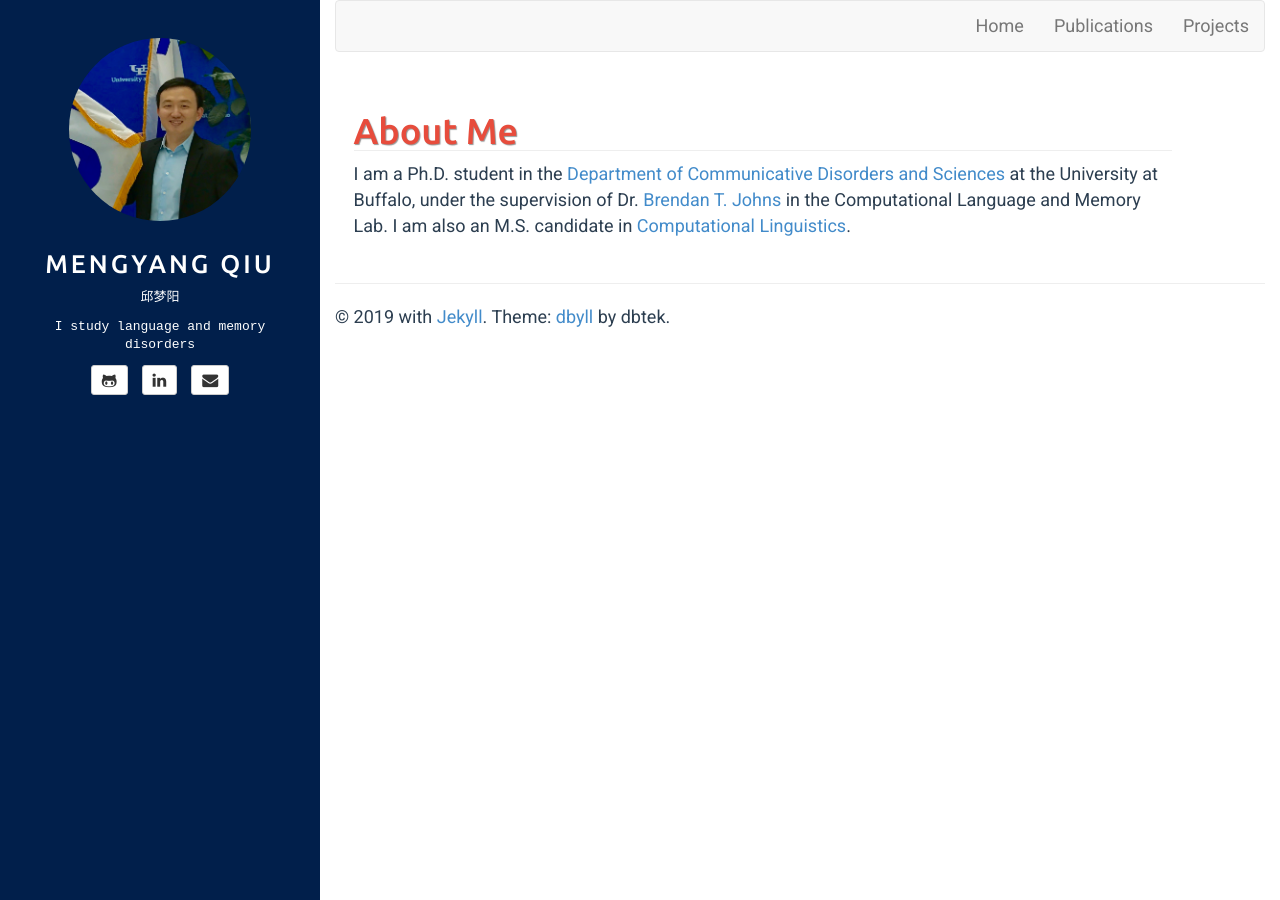
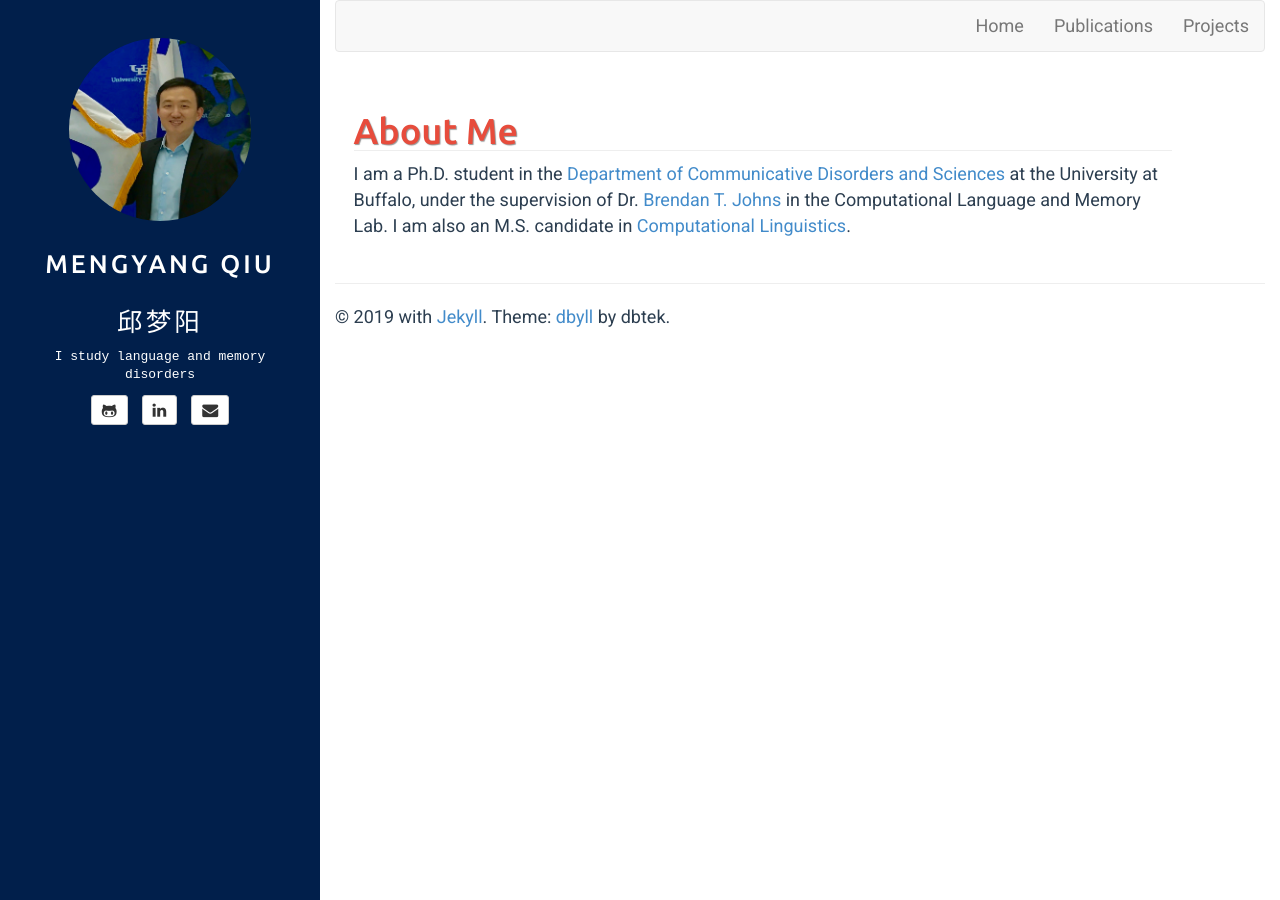
Before and after one commit to mengyangq/mengyangq.github.io, a Jekyll site: the page built from index.html, in a window 1280 px wide. Built offline with Jekyll 4.4.1, drawn with Linux system fonts in a browser that asks for light colours.

Commit message:
Update sidebar.html

```diff
--- a/_includes/sidebar.html
+++ b/_includes/sidebar.html
@@ -12,10 +12,11 @@
 <h3 class="title">
         <a href="{{ site.BASE_PATH }}/" style="font-size:2vw;">Mengyang Qiu</a>
     </h3>
+<h3 class="title">
+        <a href="{{ site.BASE_PATH }}/" style="font-size:2vw;">邱梦阳</a>
+    </h3>
 </div>
-<div id="bio" class="text-center">
-      邱梦阳
-</div>
+
 <div id="bio" class="text-center">
 	I study language and memory disorders
 </div>
```
